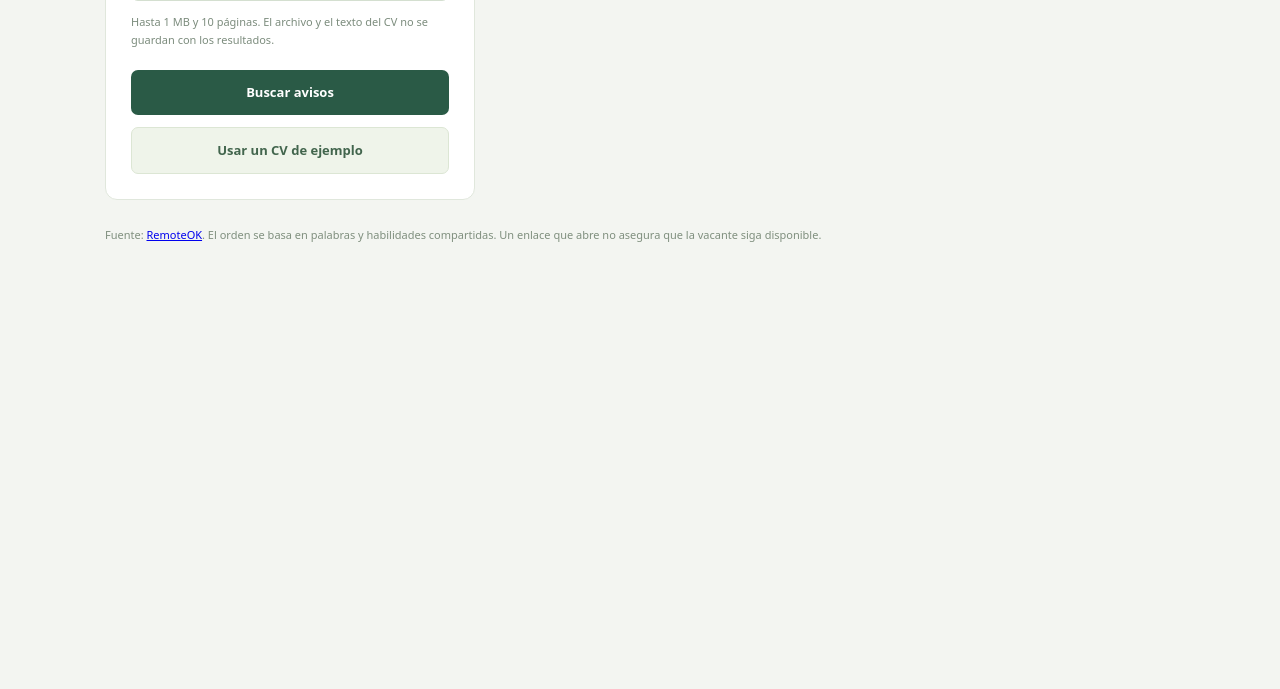
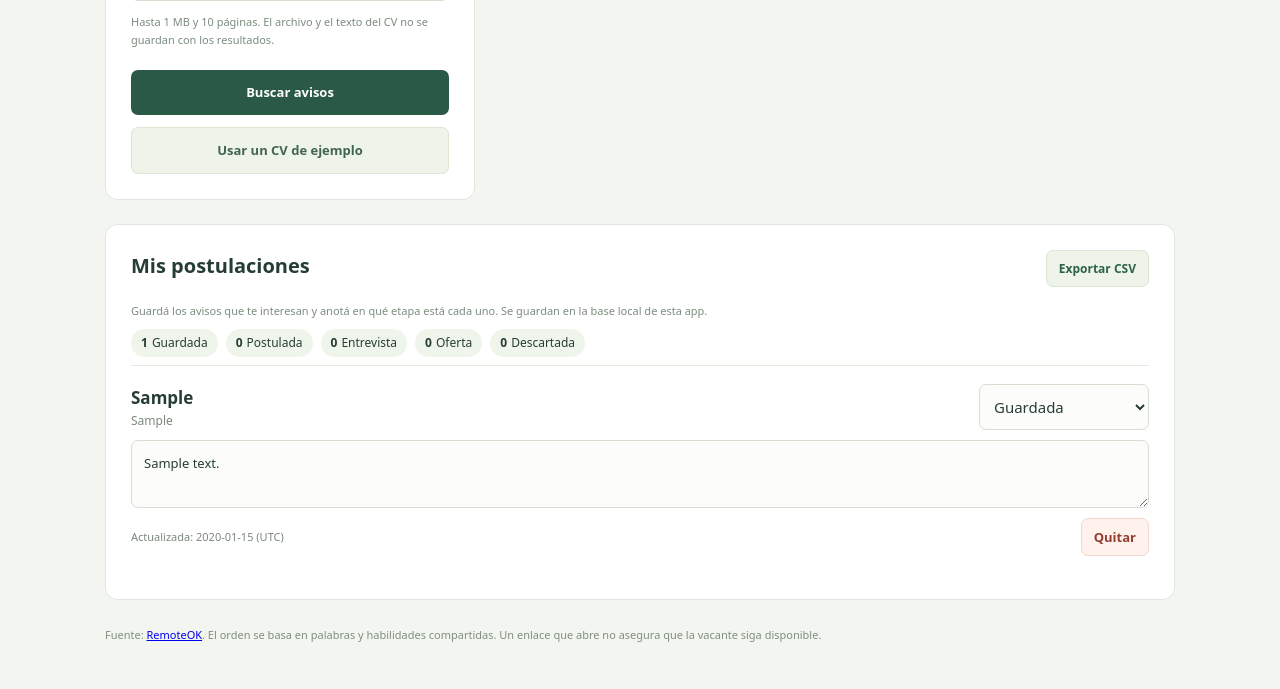
Before and after one commit to juliomarianocampuzano-git/busqueda-laboral, a Flask app: page / in a window 1280 px wide. Shown: the part 691-1380 px from the top of the page. Before the commit the page ends 933 px from the top, so only its background shows below. Run offline with Flask 3, Linux system fonts and the light colour scheme; tables that the repository leaves empty hold one stand-in row (values such as "Sample post").

Commit message:
Agregar seguimiento de postulaciones
Los avisos se pueden guardar en una lista propia con estado
(guardada, postulada, entrevista, oferta, descartada) y notas.
La lista se guarda en SQLite, no duplica enlaces y se exporta a CSV.
Incluye tests, captura de celular y README actualizado.

Co-Authored-By: Claude Opus 5.5 <noreply@anthropic.com>

```diff
--- a/app.py
+++ b/app.py
@@ -3,12 +3,15 @@
 from __future__ import annotations
 
 import argparse
+import csv
+import io
 import json
 import os
 from pathlib import Path
+from urllib.parse import urlsplit
 
 import click
-from flask import Flask, current_app, jsonify, render_template, request
+from flask import Flask, Response, current_app, jsonify, render_template, request
 
 from cv_parser import MAX_BYTES, MAX_TEXT, load_cv_bytes
 from db import Store
@@ -16,6 +19,45 @@ from matcher import score_jobs
 from remoteok_client import RemoteOKClient, UpstreamError
 
 ROOT = Path(__file__).resolve().parent
+STATUSES = ("guardada", "postulada", "entrevista", "oferta", "descartada")
+
+
+def text_field(data: dict, key: str, limit: int, *, required: bool = False) -> str:
+    value = data.get(key, "")
+    if not isinstance(value, str):
+        raise ValueError(f"El campo {key} tiene que ser texto.")
+    value = value.strip()
+    if required and not value:
+        raise ValueError(f"Falta el campo {key}.")
+    if len(value) > limit:
+        raise ValueError(f"El campo {key} admite hasta {limit} caracteres.")
+    return value
+
+
+def clean_url(value: str) -> str:
+    """Solo enlaces https sin usuario ni contraseña; vacío si el aviso no tiene enlace."""
+    if not value:
+        return ""
+    parts = urlsplit(value)
+    if parts.scheme != "https" or not parts.hostname or parts.username or parts.password:
+        raise ValueError("El enlace del aviso tiene que empezar con https://.")
+    return value
+
+
+def csv_text(value: str) -> str:
+    # Evita que una planilla interprete el texto como fórmula.
+    if value.startswith(("\t", "\r", "\n")) or value.lstrip().startswith(("=", "+", "-", "@")):
+        return "'" + value
+    return value
+
+
+def json_body() -> dict:
+    if not request.is_json:
+        raise ValueError("Enviá los datos como JSON.")
+    data = request.get_json(silent=True)
+    if not isinstance(data, dict):
+        raise ValueError("Enviá un objeto JSON válido.")
+    return data
 
 
 class DemoClient:
@@ -113,6 +155,75 @@ def create_app(db_path=None, provider=None, test_config=None):
             message=f"{len(safe)} avisos encontrados",
         )
 
+    # ---------- postulaciones ----------
+    def summary(items):
+        return {status: sum(item["status"] == status for item in items) for status in STATUSES}
+
+    @app.get("/api/postulaciones")
+    def list_applications():
+        items = current_app.extensions["store"].list_applications()
+        return jsonify(items=items, counts=summary(items), statuses=list(STATUSES))
+
+    @app.post("/api/postulaciones")
+    def add_application():
+        try:
+            data = json_body()
+            position = text_field(data, "position", 200, required=True)
+            company = text_field(data, "company", 200)
+            url = clean_url(text_field(data, "apply_url", 2000))
+        except ValueError as exc:
+            return jsonify(error=str(exc)), 400
+        item, created = current_app.extensions["store"].add_application(position, company, url)
+        return jsonify(item=item, created=created), 201 if created else 200
+
+    @app.patch("/api/postulaciones/<int:app_id>")
+    def update_application(app_id: int):
+        try:
+            data = json_body()
+            changes = {}
+            if "status" in data:
+                if data["status"] not in STATUSES:
+                    raise ValueError("Elegí un estado válido.")
+                changes["status"] = data["status"]
+            if "notes" in data:
+                changes["notes"] = text_field(data, "notes", 1000)
+            if not changes:
+                raise ValueError("No hay cambios para guardar.")
+        except ValueError as exc:
+            return jsonify(error=str(exc)), 400
+        item = current_app.extensions["store"].update_application(app_id, changes)
+        if item is None:
+            return jsonify(error="La postulación no existe."), 404
+        return jsonify(item=item)
+
+    @app.delete("/api/postulaciones/<int:app_id>")
+    def delete_application(app_id: int):
+        if not current_app.extensions["store"].delete_application(app_id):
+            return jsonify(error="La postulación no existe."), 404
+        return jsonify(ok=True)
+
+    @app.get("/api/postulaciones.csv")
+    def export_applications():
+        output = io.StringIO(newline="")
+        writer = csv.writer(output)
+        writer.writerow(["puesto", "empresa", "estado", "notas", "enlace", "actualizada"])
+        for item in current_app.extensions["store"].list_applications():
+            writer.writerow(
+                [
+                    csv_text(item["position"]),
+                    csv_text(item["company"]),
+                    item["status"],
+                    csv_text(item["notes"]),
+                    item["apply_url"],
+                    item["updated_at"],
+                ]
+            )
+        return Response(
+            "﻿" + output.getvalue(),
+            content_type="text/csv; charset=utf-8",
+            headers={"Content-Disposition": 'attachment; filename="postulaciones.csv"'},
+        )
+
     @app.cli.command("borrar-textos-cv")
     def clear_previews():
         """Borrar fragmentos de CV guardados por la versión anterior."""
--- a/static/app.js
+++ b/static/app.js
@@ -52,22 +52,168 @@ function showMatches(matches) {
       ),
     );
     if (!demo) {
+      const link = safeLink(match.apply_url, "Ver aviso");
+      if (link) article.append(link);
+    }
+    const save = node("button", "Guardar en mis postulaciones", "secundario guardar");
+    save.type = "button";
+    save.addEventListener("click", () => saveApplication(match, save));
+    article.append(save);
+    results.append(article);
+  }
+}
+
+/* ---------- postulaciones ---------- */
+const LABELS = {
+  guardada: "Guardada",
+  postulada: "Postulada",
+  entrevista: "Entrevista",
+  oferta: "Oferta",
+  descartada: "Descartada",
+};
+const postList = byId("lista-post");
+
+function safeLink(value, text) {
   try {
-        const url = new URL(match.apply_url);
-        if (url.protocol === "https:" && !url.username && !url.password) {
-          const link = node("a", "Ver aviso");
+    const url = new URL(value);
+    if (url.protocol !== "https:" || url.username || url.password) return null;
+    const link = node("a", text);
     link.href = url.href;
     link.target = "_blank";
     link.rel = "noopener noreferrer";
-          article.append(link);
-        }
+    return link;
   } catch {
     /* Un aviso con enlace inválido no se muestra como enlace. */
+    return null;
   }
 }
-    results.append(article);
+
+async function api(url, options = {}) {
+  const response = await fetch(url, options);
+  const data = await response.json().catch(() => null);
+  if (!response.ok || !data)
+    throw new Error(data?.error || "No se pudo guardar el cambio.");
+  return data;
+}
+
+const sendJson = (method, body) => ({
+  method,
+  headers: { "Content-Type": "application/json" },
+  body: JSON.stringify(body),
+});
+
+async function saveApplication(match, button) {
+  button.disabled = true;
+  try {
+    const data = await api(
+      "/api/postulaciones",
+      sendJson("POST", {
+        position: match.position || "Aviso sin título",
+        company: match.company || "",
+        apply_url: match.apply_url || "",
+      }),
+    );
+    button.textContent = data.created ? "Guardada ✓" : "Ya estaba guardada";
+    button.classList.add("hecho");
+    status.textContent = "Aviso guardado en tus postulaciones.";
+    loadApplications();
+  } catch (failure) {
+    button.disabled = false;
+    error.textContent = failure.message;
+    error.hidden = false;
   }
 }
+
+function renderApplications(data) {
+  const counters = byId("contadores");
+  counters.replaceChildren();
+  for (const key of data.statuses) {
+    const item = document.createElement("li");
+    item.append(node("strong", String(data.counts[key])), LABELS[key]);
+    counters.append(item);
+  }
+  postList.replaceChildren();
+  if (!data.items.length) {
+    postList.append(
+      node(
+        "li",
+        "Todavía no guardaste avisos. Buscá avisos y tocá “Guardar en mis postulaciones”.",
+        "vacio",
+      ),
+    );
+    return;
+  }
+  for (const item of data.items) {
+    const row = node("li", "", "post");
+    const info = document.createElement("div");
+    info.append(node("h3", item.position));
+    const company = node("p", item.company || "Empresa sin indicar", "empresa");
+    const link = demo ? null : safeLink(item.apply_url, "Ver aviso");
+    if (link) company.append(" · ", link);
+    info.append(company);
+
+    const select = document.createElement("select");
+    select.setAttribute("aria-label", "Estado de " + item.position);
+    for (const key of data.statuses) {
+      const option = new Option(LABELS[key], key, false, key === item.status);
+      select.append(option);
+    }
+    select.addEventListener("change", () =>
+      patch(item.id, { status: select.value }, "Estado actualizado."),
+    );
+
+    const notes = document.createElement("textarea");
+    notes.maxLength = 1000;
+    notes.placeholder = "Notas: contacto, fecha de entrevista, próximos pasos…";
+    notes.value = item.notes;
+    notes.setAttribute("aria-label", "Notas de " + item.position);
+    notes.addEventListener("change", () =>
+      patch(item.id, { notes: notes.value }, "Notas guardadas."),
+    );
+
+    const actions = node("div", "", "acciones");
+    actions.append(node("small", "Actualizada: " + item.updated_at + " (UTC)"));
+    const remove = node("button", "Quitar", "borrar");
+    remove.type = "button";
+    remove.setAttribute("aria-label", "Quitar " + item.position);
+    remove.addEventListener("click", async () => {
+      if (!confirm("¿Quitar “" + item.position + "” de tus postulaciones?")) return;
+      try {
+        await api("/api/postulaciones/" + item.id, { method: "DELETE" });
+        status.textContent = "Postulación quitada.";
+        loadApplications();
+      } catch (failure) {
+        error.textContent = failure.message;
+        error.hidden = false;
+      }
+    });
+    actions.append(remove);
+    row.append(info, select, notes, actions);
+    postList.append(row);
+  }
+}
+
+async function patch(id, body, message) {
+  try {
+    await api("/api/postulaciones/" + id, sendJson("PATCH", body));
+    status.textContent = message;
+    loadApplications();
+  } catch (failure) {
+    error.textContent = failure.message;
+    error.hidden = false;
+  }
+}
+
+async function loadApplications() {
+  try {
+    renderApplications(await api("/api/postulaciones"));
+  } catch {
+    postList.replaceChildren(
+      node("li", "No se pudieron cargar las postulaciones.", "vacio"),
+    );
+  }
+}
+loadApplications();
 
 form.addEventListener("submit", async (event) => {
   event.preventDefault();
--- a/static/style.css
+++ b/static/style.css
@@ -180,6 +180,123 @@ textarea:focus-visible {
 .oferta {
   overflow-wrap: anywhere;
 }
+.oferta .guardar {
+  margin-top: 12px;
+  padding: 8px 12px;
+}
+.oferta .guardar.hecho {
+  background: #eff4ea;
+  color: #42654d;
+  cursor: default;
+}
+.postulaciones {
+  margin-top: 24px;
+}
+.boton-link {
+  align-self: start;
+  padding: 8px 12px;
+  border: 1px solid #dce6d4;
+  border-radius: 7px;
+  background: #eff4ea;
+  color: #2b6348;
+  font-size: 12px;
+  font-weight: 650;
+  text-decoration: none;
+  white-space: nowrap;
+}
+.contadores {
+  display: flex;
+  flex-wrap: wrap;
+  gap: 8px;
+  list-style: none;
+  margin: 0 0 8px;
+  padding: 0;
+}
+.contadores li {
+  padding: 4px 10px;
+  border-radius: 15px;
+  background: #f0f5eb;
+  font-size: 12px;
+}
+.contadores strong {
+  margin-right: 4px;
+}
+.lista-post {
+  list-style: none;
+  margin: 0;
+  padding: 0;
+}
+.post {
+  display: grid;
+  grid-template-columns: minmax(0, 1fr) 170px;
+  gap: 10px 18px;
+  border-top: 1px solid #e5eadd;
+  padding: 18px 0;
+  overflow-wrap: anywhere;
+}
+.post h3 {
+  margin: 0;
+}
+.post .empresa a {
+  color: #2b6348;
+  font-weight: 650;
+}
+.post select {
+  font: inherit;
+  width: 100%;
+  min-height: 42px;
+  padding: 8px 10px;
+  border: 1px solid #d4dfd0;
+  border-radius: 7px;
+  background: #fcfdfb;
+  color: #263d35;
+}
+.post textarea {
+  grid-column: 1 / -1;
+  min-height: 64px;
+  font-size: 13px;
+}
+.post .acciones {
+  grid-column: 1 / -1;
+  display: flex;
+  justify-content: space-between;
+  align-items: center;
+  gap: 10px;
+}
+.post .acciones small {
+  color: #7b897c;
+  font-size: 11px;
+}
+.borrar {
+  padding: 8px 12px;
+  background: #fff1ec;
+  color: #943d31;
+  border: 1px solid #f3d6cc;
+}
+.vacio {
+  color: #7b897c;
+  font-size: 13px;
+  border-top: 1px solid #e5eadd;
+  padding-top: 16px;
+}
+select:focus-visible {
+  outline: 3px solid #b89952;
+  outline-offset: 3px;
+}
+@media (max-width: 760px) {
+  .post {
+    grid-template-columns: 1fr;
+  }
+  textarea,
+  input,
+  select {
+    font-size: 16px;
+  }
+  button,
+  .boton-link {
+    min-height: 44px;
+  }
+}
 @media (max-width: 760px) {
   main {
     padding: 30px 17px;
--- a/templates/index.html
+++ b/templates/index.html
@@ -65,6 +65,20 @@
           <div id="results" aria-busy="false"></div>
         </section>
       </div>
+      <section class="tarjeta postulaciones" aria-labelledby="post-title">
+        <div class="cabecera">
+          <h2 id="post-title">Mis postulaciones</h2>
+          <a id="exportar" class="boton-link" href="/api/postulaciones.csv"
+            >Exportar CSV</a
+          >
+        </div>
+        <p class="ayuda">
+          Guardá los avisos que te interesan y anotá en qué etapa está cada uno.
+          Se guardan en la base local de esta app.
+        </p>
+        <ul id="contadores" class="contadores" aria-label="Postulaciones por estado"></ul>
+        <ul id="lista-post" class="lista-post" aria-live="polite"></ul>
+      </section>
       <footer>
         {% if not demo %}
         Fuente:
```
Also changed, not shown: db.py (+54 -0 lines), tests/test_postulaciones.py (added, +115 -0 lines), README.md, 2 other files. Lines whose indentation alone changed are shown as unchanged.
